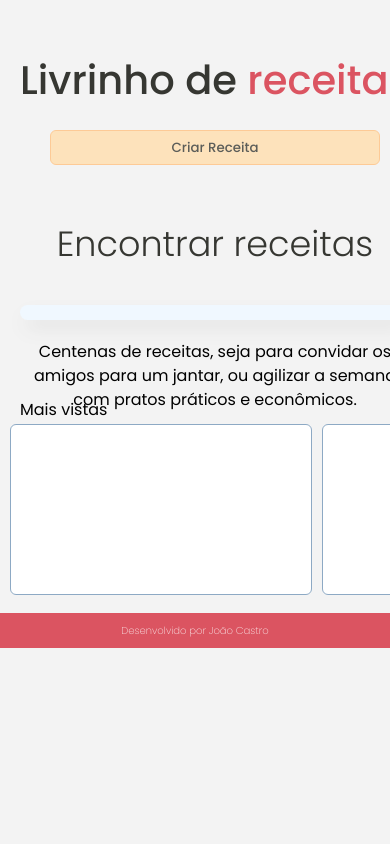
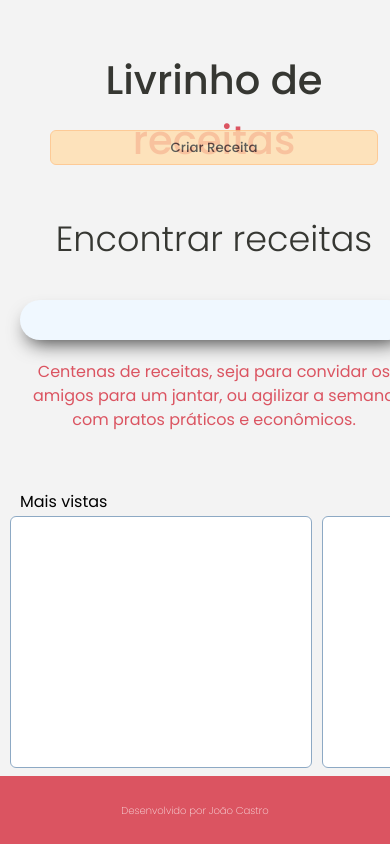
Before and after one commit to jpcastro14/gitapps, a React (Vite) app in the folder gitapps/: page /recipe in a window 390 px wide. Shown: the top 844 px of the page. Built offline with nearby package versions, Linux system fonts and the light colour scheme.

Commit message:
Refactor: Correct mobile layout errors

```diff
--- a/gitapps/src/Components/RecipeComponent/index.tsx
+++ b/gitapps/src/Components/RecipeComponent/index.tsx
@@ -21,6 +21,7 @@ function RecipeApp() {
         </p>
         <button onClick={() => navigate("/recipeform")}>Criar Receita</button>
       </TopNav>
+
       <MidSection>
         <p>Encontrar receitas</p>
         <input type="text" />
@@ -29,15 +30,18 @@ function RecipeApp() {
           agilizar a semana com pratos práticos e econômicos.
         </span>
       </MidSection>
+
       <MostVisited>
         <span>Mais vistas</span>
       </MostVisited>
+
       <Carousel>
         <CarouselItem>a</CarouselItem>
         <CarouselItem>b</CarouselItem>
         <CarouselItem>c</CarouselItem>
         <CarouselItem>d</CarouselItem>
       </Carousel>
+
       <BottomSection>
         <p>Desenvolvido por João Castro</p>
       </BottomSection>
--- a/gitapps/src/Components/RecipeComponent/styles.ts
+++ b/gitapps/src/Components/RecipeComponent/styles.ts
@@ -2,17 +2,15 @@ import styled from "styled-components";
 
 export const Container = styled.div`
   width: 100dvw;
+  height: 100dvh;
   background-color: #f3f3f3;
   display: grid;
-  grid-template-rows: 20% 70% 10%;
-  grid-template-columns: 100%;
-  min-width: 430px;
+  min-width: 428px;
+  grid-template-rows: 20% auto 10%;
   @media (max-width:1200px) {
     display: grid;
-    width: 100%;
-    justify-content: center;
-    grid-template-rows:10% 50% 1% 30% auto;
-    gap: 10px;
+    grid-template-columns:100%;
+    grid-template-rows:8% 50% 2% 32% auto;
   }
 `;
 
@@ -81,6 +79,7 @@ export const MidSection = styled.div`
   }
   input {
     width: 80%;
+    max-width: 800px;
     background-color: aliceblue;
     border-radius: 50px;
     border: none;
@@ -97,9 +96,6 @@ export const MidSection = styled.div`
     p{
       font-size: 35px;
       font-weight: 300;
-    }
-    span{
-      color: black;
     }
     input{
       width: 100%;
@@ -131,6 +127,9 @@ export const MostVisited = styled.div`
     display: flex;
     padding-left: 20px;
     font-family: Poppins;
+    @media (min-width:1200px) {
+      display: none;
+    }
   `
 
 export const Carousel = styled.div`
```
